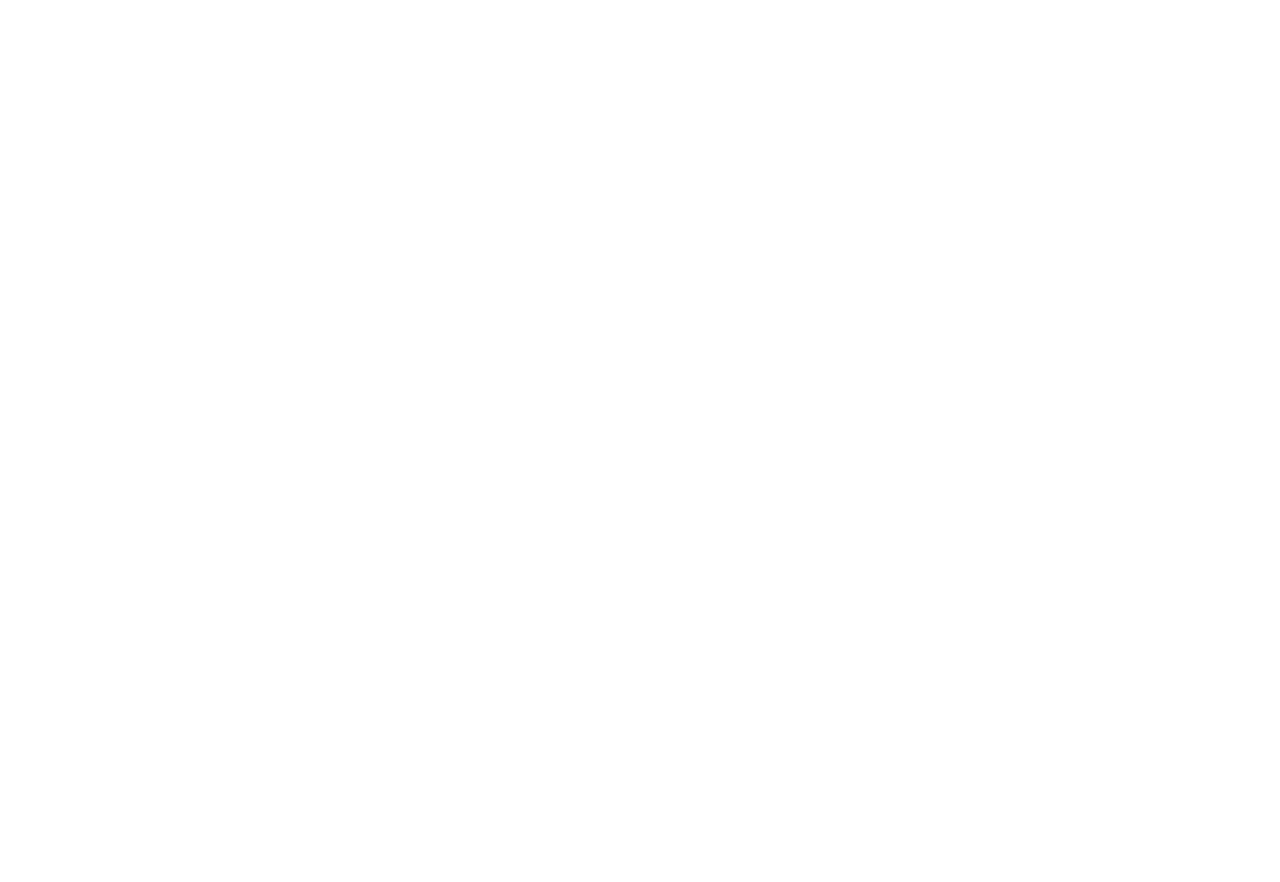
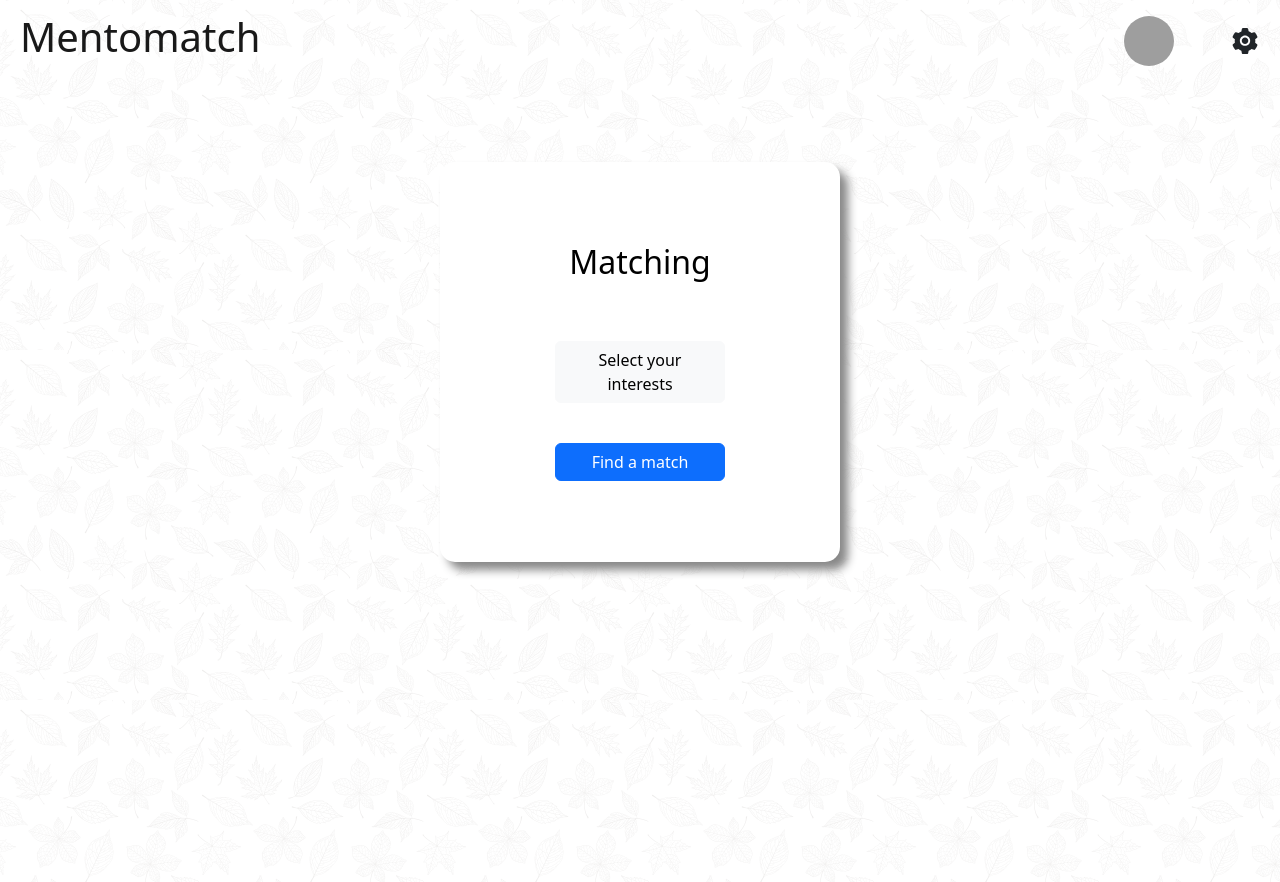
Before and after one commit to nigeldias27/Mentomatch, a React (Create React App) app: page /match in a window 1280 px wide. Before the commit this address had no page. Before the commit the page ends 800 px from the top, so only its background shows below. Built offline with nearby package versions, Linux system fonts and the light colour scheme; grey boxes are pictures that could not be loaded.

Commit message:
Matching and Firebase

```diff
--- a/src/App.css
+++ b/src/App.css
@@ -230,6 +230,7 @@
 .assigned-task {
   display: flex;
   flex-direction: row;
+
   align-items: center;
   width: 290px;
   height: 55px;
@@ -409,3 +410,21 @@
   border-radius: 10px;
   background: white;
 }
+
+
+
+.outermatch{
+  height: 90vh;
+  width: 100vh;
+}
+
+.innermatch{
+  position: relative;
+  top: 10%;
+  -webkit-transform: translateY(-50%);
+  -ms-transform: translateY(-50%);
+  transform: translateY(-50%);
+  border-radius: 15px;
+  background-color: white;
+  box-shadow: 8px 8px 10px #888888;
+}
--- a/src/App.js
+++ b/src/App.js
@@ -6,12 +6,16 @@ import Landing from './pages/landingpage';
 import { Routes, Route } from "react-router-dom";
 import SignIn from './pages/signinPage';
 import MenteeSignUp from './pages/signup';
+import ProfilePage from './pages/profilePage';
+import Match from './pages/match';
 function App() {
   return (
     <Routes>
-        <Route path="/" element={<SignIn/>} />
+        <Route path="/" element={<MenteeSignUp/>} />
+        <Route path="/match" element={<Match/>} />
         <Route exact path="/interests/:name/:dob/:pass/:email" element={<Interests />} />
         <Route exact path='/dashboard' element={<Dashboard/>}/>
+        <Route exact path='/profile' element={<ProfilePage/>}/>
         </Routes>
   );
 }
--- a/src/pages/dashboard.js
+++ b/src/pages/dashboard.js
@@ -6,6 +6,7 @@ import TaskAssigned from "../components/taskAssigned";
 import TaskCompleted from "../components/taskCompleted";
 import { FaVideo, FaImages, FaRegStickyNote, FaPlus } from "react-icons/fa";
 import background from "../images/background.png";
+import {Link} from "react-router-dom";
 import { BsFillCaretDownFill,BsFillCaretUpFill } from "react-icons/bs";
 import { MdOutlineAddCircle, MdSend } from "react-icons/md";
 
@@ -94,6 +95,10 @@ function appear(x){
                     <li class="nav-item">
                         <a class="nav-link" href="#">Group 3</a>
                     </li>
+                    <li class="nav-item">
+                        <Link to="/match"><FaPlus /></Link>
+                    </li>
+
                 </ul>
                 <div style={{overflowY:'scroll',height:'90vh'}}></div>
                         <div style={{position:'absolute',bottom:'0px',left:'30vw'}}>
--- /dev/null
+++ b/src/pages/match.js
@@ -0,0 +1,184 @@
+
+import background from "../images/background.png";
+import NavbarDashboard from "../components/navbardashboard";
+import { useEffect,useState } from "react";
+import { getDatabase, ref, child, get , set } from "firebase/database";
+import {db} from "../firebase.js";
+function Match() {
+    const [interests,setInterests]=useState([]);
+    const [displaying,setDisplaying]=useState(false);
+    const [selectedInterests,setSelectedInterests]=useState('');
+
+
+
+function dropdownint(){
+    const dbRef = ref(getDatabase());
+        get(child(dbRef, `users/`)).then((snapshot) => {
+          if (snapshot.exists()) {
+            var data = snapshot.val();
+            for (var key in data){
+                if(JSON.parse(localStorage.getItem('userinfo'))[0]==key){
+                    console.log(data[key]['interests']);
+                    setInterests([...JSON.parse(data[key]['interests'])])
+
+                }
+            }
+          } else {
+            console.log("No data available");
+          }
+        }).catch((error) => {
+          console.error(error);
+        });
+displaying?setDisplaying(false):setDisplaying(true);
+console.log(displaying);
+}
+function selectedop(val) {
+    setSelectedInterests(val);
+    document.getElementById("interestsmatching").innerHTML = val;
+    setDisplaying(false);
+}
+
+function match(){
+    console.log("matching takes place here")
+
+    const dbRef = ref(getDatabase());
+get(child(dbRef, `Groups/`)).then((snapshot) => {
+          if (snapshot.exists()) {
+            var data = snapshot.val();
+
+            var mentormenteelist = Object.keys(data).map((value)=>{
+                var objarr = []
+
+                for (let il = 0; il < value.split('|').length; il++) {
+                    const mentormentee = value.split('|')[il];
+                    objarr.push(mentormentee);
+                }
+                console.log(objarr)
+                console.log(data[value]);
+                console.log(selectedInterests);
+                console.log(data[value]!=selectedInterests);
+                return objarr.length==3||data[value]['interests']!=selectedInterests?[]:objarr;
+            });
+            console.log(mentormenteelist);
+            var mentormenteelistempty=[];
+            for (let empt = 0; empt < mentormenteelist.length; empt++) {
+                mentormenteelistempty.push([]);
+            }
+            console.log(mentormenteelistempty);
+                    if(JSON.stringify(mentormenteelist)!==JSON.stringify(mentormenteelistempty)){
+                        console.log("Running1");
+                        for (let il = 0; il < mentormenteelist.length; il++) {
+                            const peepspresent = mentormenteelist[il];
+                            if(peepspresent!=[]){
+                                var querystr='';
+                                for (let last = 0; last < peepspresent.length; last++) {
+                                    const element = peepspresent[last];
+                                    if(last == peepspresent.length-1){
+                                        querystr=querystr+element
+                                    }
+                                    else{
+                                        querystr=querystr+element+'|'
+                                    }
+                                }
+                                var queryst='';
+                                for (let last = 0; last < peepspresent.length; last++) {
+                                    const element = peepspresent[last];
+                                   queryst=queryst+element+'|'
+
+                                }
+                                console.log(data[querystr]);
+                                set(ref(getDatabase(), 'Groups/' +queryst+'|'+JSON.parse(localStorage.getItem('userinfo'))[0]),data[querystr]);
+                                set(ref(getDatabase(), 'Groups/' +querystr),null);
+
+                                break;
+                            }
+                        }
+                    }
+                    else{
+                        console.log("Running2");
+                        get(child(dbRef, `users/`)).then((snapshot) => {
+                            var data = snapshot.val();
+                  for (var key in data){
+                    var co=0;
+                    if(data[key]['Mentor']==true&& key!=JSON.parse(localStorage.getItem('userinfo'))[0]){
+                        if(JSON.parse(data[key]['interests'].includes(selectedInterests))){
+                            console.log(key);
+                            get(child(dbRef, `Groups/`)).then((snapshot) => {
+                                var freements = Object.keys(data);
+                                console.log(freements);
+                                for(var countofments in freements){
+                                    if(countofments[0]==key){co++;}
+                                }
+                            })
+                        }
+                    }
+                    if(co<2){
+                        set(ref(getDatabase(), 'Groups/' +key+'|'+JSON.parse(localStorage.getItem('userinfo'))[0]), {
+                            interests: selectedInterests
+                          });break;
+                    }
+                  }
+                        });
+
+
+                    }
+          } else {
+
+            get(child(dbRef, `users/`)).then((snapshot) => {//Not groups formed
+                if (snapshot.exists()) {
+                  var data = snapshot.val();
+                  for (var key in data){
+                      if(data[key]['Mentor']==true&& key!=JSON.parse(localStorage.getItem('userinfo'))[0]){
+                            if(JSON.parse(data[key]['interests'].includes(selectedInterests))){
+                                console.log('Groups/' +key+'|'+JSON.parse(localStorage.getItem('userinfo'))[0])
+
+                                set(ref(getDatabase(), 'Groups/' +key+'|'+JSON.parse(localStorage.getItem('userinfo'))[0]), {
+                                    interests: selectedInterests
+                                  });
+                                  break;
+
+                            }
+
+                      }
+                  }
+                } else {
+                  console.log("No data available");
+                }
+              }).catch((error) => {
+                console.error(error);
+              });
+
+          }
+        }).catch((error) => {
+          console.error(error);
+        });
+
+
+
+}
+
+    return( <div style={{backgroundImage:`url(${background})`}}>
+<NavbarDashboard/>
+<div className="outermatch" style={{width:'100vw',height:'100vh',display:'flex',alignItems:'center',justifyContent:'center'}}>
+<div className="innermatch" style={{width:'400px',height:'400px',color:'#C9C8C8',display:'flex',alignItems:'center',justifyContent:'center',flexDirection:'column'}}>
+
+    <h2 style={{paddingBottom:'52px',color:'black'}}> Matching</h2>
+    <div class="dropdown">
+  <button class="btn btn-light" style={{width:'170px'}} type="button" onClick={()=>{dropdownint()}}>
+    <p id="interestsmatching" style={{marginBottom:'0px'}}>Select your interests</p>
+  </button>
+  <ul class="menu">
+  {displaying?interests.map((value)=>{
+    return  <li><a class="item"  onClick={()=>{selectedop(`${value}`)}}>{value}</a></li>
+  })
+  :<br></br>}
+  </ul>
+  <button className="btn btn-primary" style={{width:'170px'}}  onClick={()=>{match()}}>Find a match</button>
+</div>
+</div>
+
+</div>
+    </div>)
+}
+
+export default Match;
--- a/src/pages/signinPage.js
+++ b/src/pages/signinPage.js
@@ -42,7 +42,7 @@ function SignIn(){
 
             <button type="button" onClick={()=>{clicked()}} class="btn btn-outline-secondary" >Log In</button>
 
-            <div class="no-account-text">Don't have an account? <a href="/">Sign Up</a></div>
+
         </div>
     )
 }
--- a/src/pages/signup.js
+++ b/src/pages/signup.js
@@ -29,7 +29,7 @@ function MenteeSignUp(){
             </div>
            <button onClick={()=>{clicked()}} type="button" class="btn btn-outline-secondary" id="signin-next-button">Next</button>
 
-            <div class="already-account">Have an account? Sign In</div>
+            <div class="already-account"></div>
         </div>
     )
 }
```
